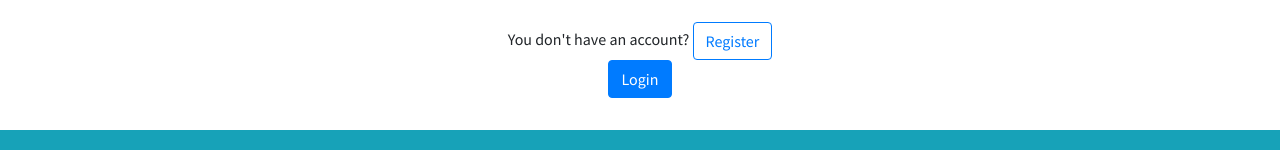
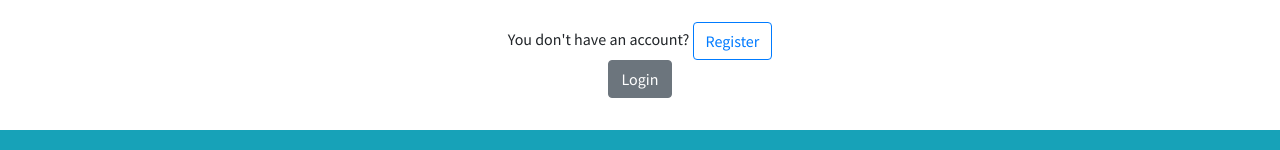
Before and after one commit to krzysztoffila/blog-vue, a Vue app: page /login in a window 1280 px wide. Shown: the part 300-450 px from the top of the page. Built offline with nearby package versions, Linux system fonts and the light colour scheme; no server answers.

Commit message:
Dodano komentarze

```diff
--- a/src/views/Login.vue
+++ b/src/views/Login.vue
@@ -33,9 +33,11 @@
         </b-button>
       </div>
       <!-- <p v-if="errMsg">{{ errMsg }}</p> -->
-      <b-button type="submit" variant="primary" @click="login">
-        Login
-      </b-button>
+      <!-- dac if else w zaleznosci czy zalogowano pomyslnie czy nie
+        @click=makeToast('danger')"
+        @click="makeToast('success')"
+        CZY po @click="login" dac && (w podwojnych nawiasach -> "login...... && makeToast)-->
+      <b-button type="submit" @click="[login, makeToast()]"> Login </b-button>
     </b-form>
   </div>
 </template>
@@ -61,6 +63,13 @@ export default {
       let errMsg = this.form.errMsg;
       this.$store.dispatch("Login/login", { email, password, errMsg });
     },
+    makeToast(variant = null) {
+      this.$bvToast.toast("Toast body content", {
+        title: `Variant ${variant || "default"}`,
+        variant: variant,
+        solid: true,
+      });
+    },
   },
 };
 </script>
```
